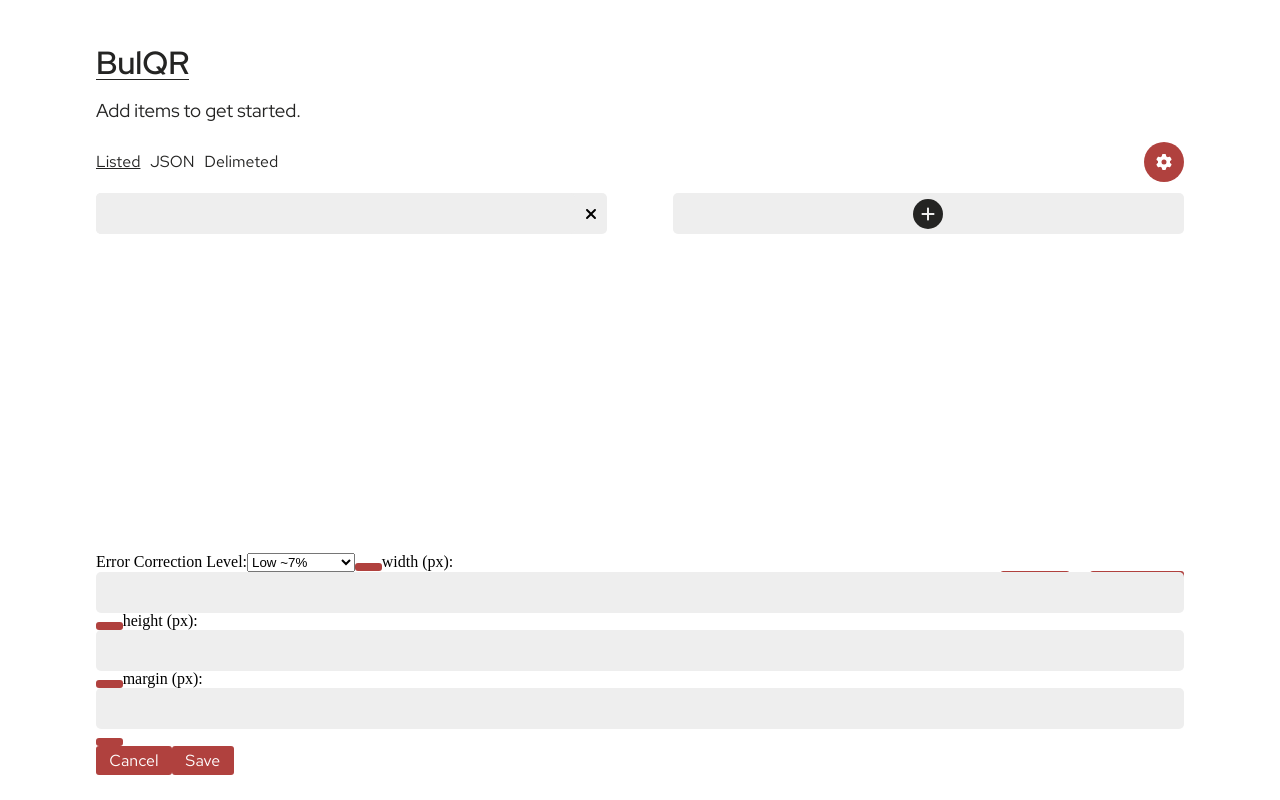
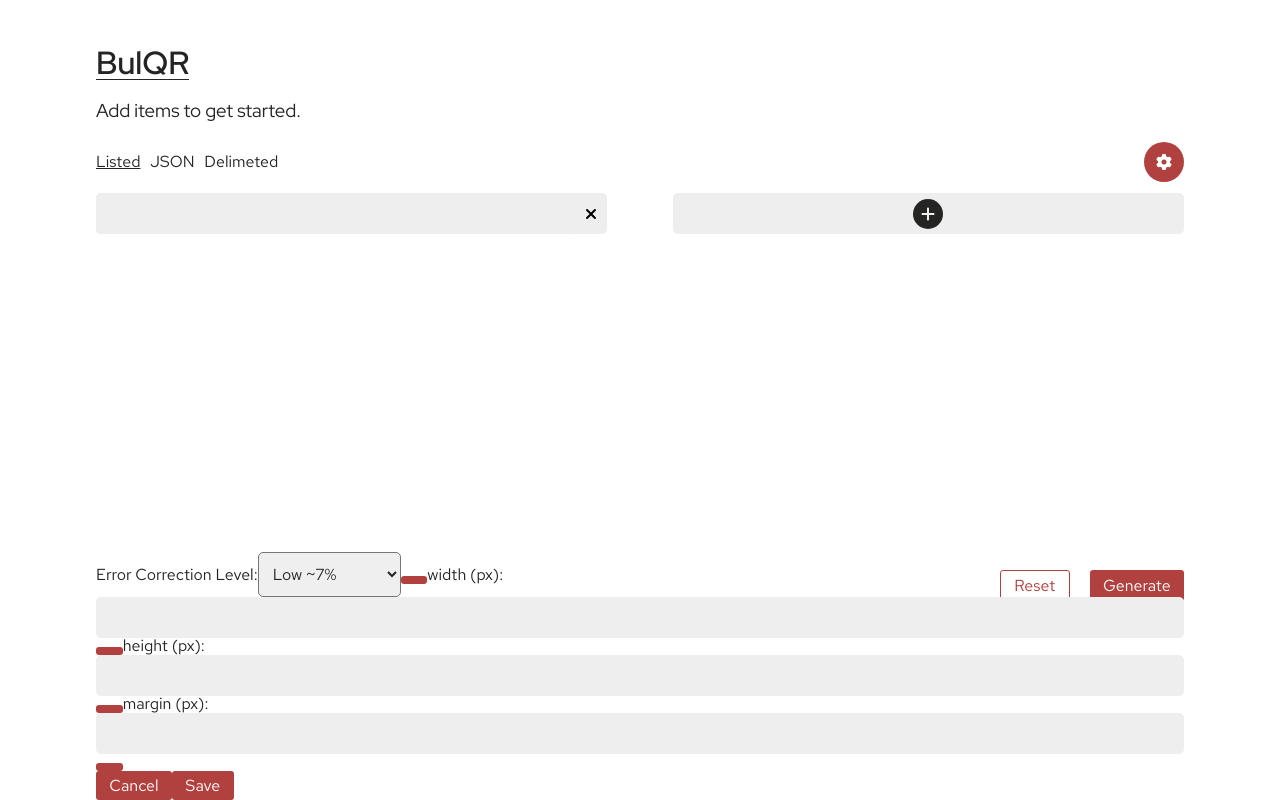
Before and after one commit to philteigne/QRGenerator, a React (Create React App) app in the folder frontend/: page / in a window 1280 px wide. Both pictures are taken after a click on the button 1164 px from the left and 162 px from the top of the page. Built offline with nearby package versions, Linux system fonts and the light colour scheme.

Commit message:
Added futher styling for QRSettingsModal elements

```diff
--- a/frontend/src/App.css
+++ b/frontend/src/App.css
@@ -249,6 +249,26 @@ textarea:focus {
   outline: 2px solid #B0413E;
 }
 
+label {
+  font-family: 'RedHatText', sans-serif;
+  font-weight: normal;
+  font-size: 12pt;
+  color: #242423;
+  margin: 12pt 0 4pt 0;
+}
+
+select {
+  font-family: 'RedHatText', sans-serif;
+  font-weight: normal;
+  font-size: 12pt;
+  color: #242423;
+
+  padding: 10px;
+  box-sizing: border-box;
+  border-radius: 5px;
+}
+
+
 .App {
   height: 100vh;
   width: 85%;
@@ -387,7 +407,7 @@ header {
 /* QR CODE DISPLAY */
 .QRContainer {
   width: 100%;
-  display: flex;
+  display: none;
   flex-direction: column;
 
   overflow-y: scroll;
@@ -444,6 +464,60 @@ canvas.QRCanvas {
 
 .QRControl button {
   margin-left: 15px;
+}
+
+/* QR MODAL SETTINGS */
+.QRSettingsModal {
+  position: fixed;
+  left: 50%;
+  top: 50%;
+  transform: translate(-50%, -50%);
+
+  background-color: white;
+
+  box-sizing: border-box;
+  border-radius: 20px;
+  padding: 50px;
+
+  width: 80%;
+
+  box-shadow: 0 0 0 50vmax rgba(0,0,0,.5);
+}
+
+.QRSettingsModal form {
+  display: flex;
+  flex-direction: column;
+}
+
+.QRSettingsInputContainer {
+  display: flex;
+  flex-direction: row;
+  justify-content: space-between;
+}
+
+.QRSettingsInput {
+  width: calc(100% - 50px)
+}
+
+button.QRSettingsCloseButton {
+  position: fixed;
+  right: 3%;
+  top: 3%;
+
+  background-color: #B0413E;
+}
+
+.QRFormControl {
+  margin-top: 24px;
+
+  width: 100%;
+  display: flex;
+  flex-direction: row;
+  justify-content: flex-end;
+}
+
+.QRFormControl button {
+  margin-left: 12px;
 }
 
 @media only screen and (min-width: 768px) {
```
